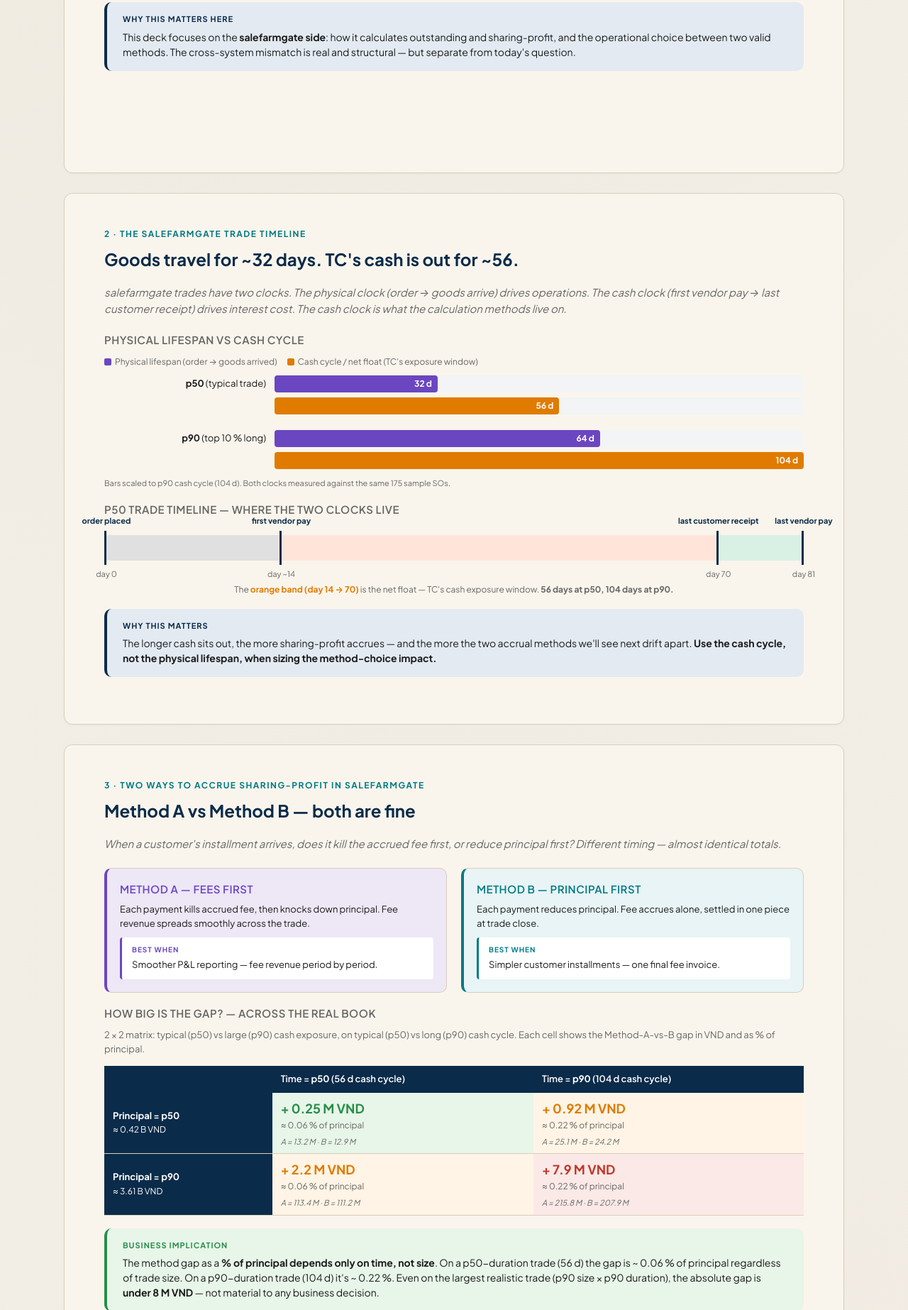
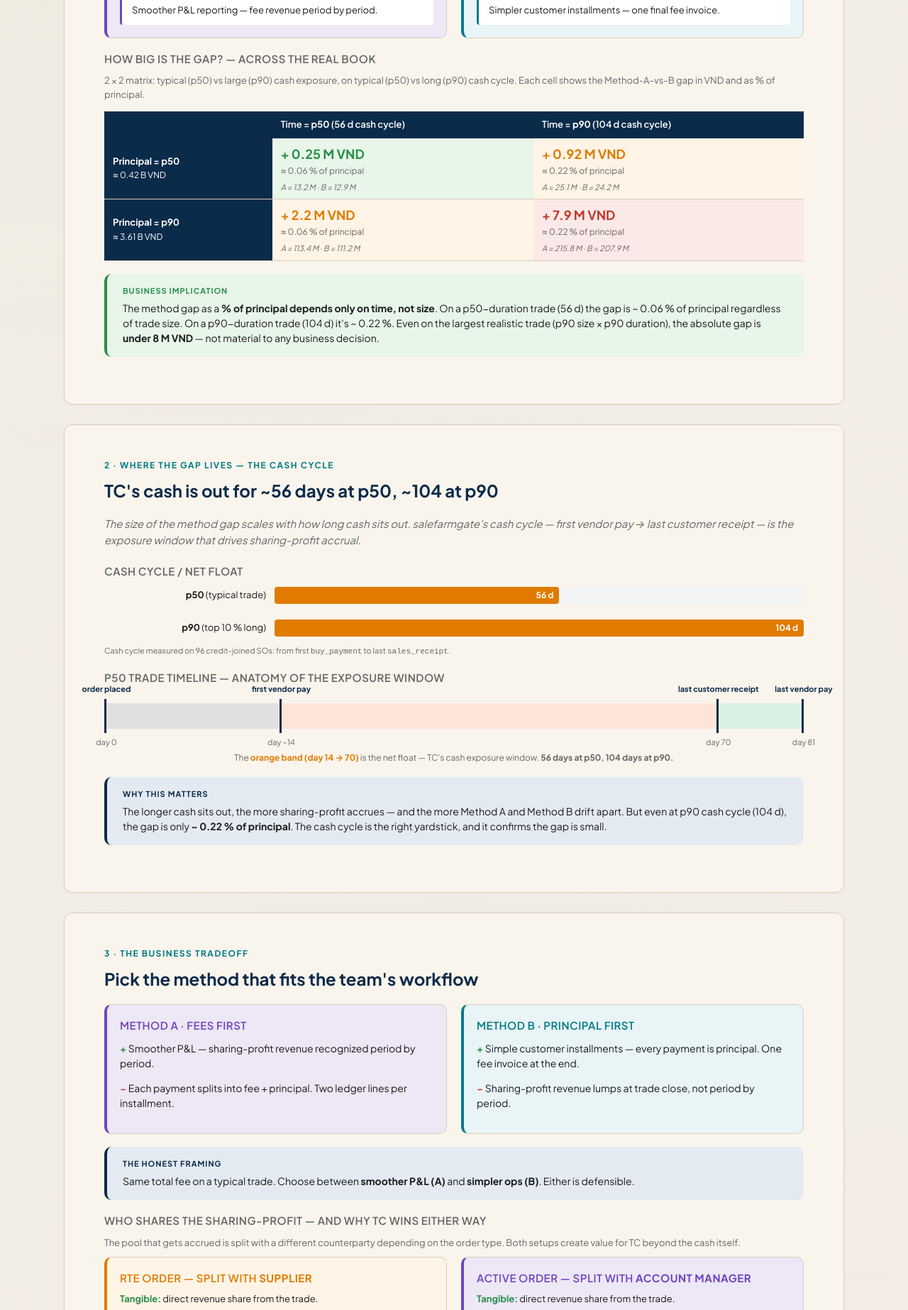
Before and after one commit to Techcoop-vn/demo, a plain HTML site: page 120526-demo-outstanding-analysis.html in a window 1280 px wide. Shown: the part 954-2800 px from the top of the page at 71% size. Drawn offline with Linux system fonts and the light colour scheme.

Commit message:
updated demo

```diff
--- a/120526-demo-outstanding-analysis.html
+++ b/120526-demo-outstanding-analysis.html
@@ -122,79 +122,9 @@
   </div>
 </div>
 
-<!-- ======== SLIDE 2: BRIEF BACKSTORY — STORY 1 IN ONE SLIDE ======== -->
+<!-- ======== SLIDE 2: SHARING-PROFIT METHODS (opening content slide) ======== -->
 <div class="slide">
-  <div class="slide-num">1 · Backstory — why the same word means two things</div>
-  <h2>farmnet and salefarmgate define "outstanding" differently</h2>
-  <p class="subtitle">Brief context before we dig into salefarmgate. Full details in the cross-system companion deck.</p>
-
-  <div class="two-col">
-    <div class="method-card farmnet">
-      <h3 style="color:var(--red);margin-top:0;margin-bottom:6px"><span class="pill farmnet">farmnet</span></h3>
-      <p style="font-size:13px;margin-bottom:0"><strong>Outstanding = principal + margin + VAT</strong>, fused into one number at SO creation.</p>
-    </div>
-    <div class="method-card farmgate">
-      <h3 style="color:var(--teal);margin-top:0;margin-bottom:6px"><span class="pill farmgate">salefarmgate</span></h3>
-      <p style="font-size:13px;margin-bottom:0"><strong>Outstanding = principal only</strong> (cash gap). Sharing-profit lives in a separate, time-accrued column.</p>
-    </div>
-  </div>
-
-  <div class="callout navy">
-    <div class="lbl">Why this matters here</div>
-    <p>This deck focuses on the <strong>salefarmgate side</strong>: how it calculates outstanding and sharing-profit, and the operational choice between two valid methods. The cross-system mismatch is real and structural — but separate from today's question.</p>
-  </div>
-</div>
-
-<!-- ======== SLIDE 3: THE TRADE TIMELINE ======== -->
-<div class="slide">
-  <div class="slide-num">2 · The salefarmgate trade timeline</div>
-  <h2>Goods travel for ~32 days. TC's cash is out for ~56.</h2>
-  <p class="subtitle">salefarmgate trades have two clocks. The physical clock (order → goods arrive) drives operations. The cash clock (first vendor pay → last customer receipt) drives interest cost. The cash clock is what the calculation methods live on.</p>
-
-  <h3>Physical lifespan vs cash cycle</h3>
-  <div class="legend" style="font-size:12px;color:var(--gray-m);display:flex;gap:14px;margin:6px 0 10px;align-items:center">
-    <span><span style="display:inline-block;width:10px;height:10px;background:var(--purple);border-radius:2px;margin-right:5px;vertical-align:middle"></span>Physical lifespan (order → goods arrived)</span>
-    <span><span style="display:inline-block;width:10px;height:10px;background:var(--orange);border-radius:2px;margin-right:5px;vertical-align:middle"></span>Cash cycle / net float (TC's exposure window)</span>
-  </div>
-  <div style="margin:6px 0 16px">
-    <div class="bar-row">
-      <div class="bar-label"><strong>p50</strong> (typical trade)</div>
-      <div class="bar-track"><div class="bar-fill purple" style="width:30.8%">32 d</div></div>
-    </div>
-    <div class="bar-row">
-      <div class="bar-label">&nbsp;</div>
-      <div class="bar-track"><div class="bar-fill orange" style="width:53.8%">56 d</div></div>
-    </div>
-    <div style="height:8px"></div>
-    <div class="bar-row">
-      <div class="bar-label"><strong>p90</strong> (top 10 % long)</div>
-      <div class="bar-track"><div class="bar-fill purple" style="width:61.5%">64 d</div></div>
-    </div>
-    <div class="bar-row">
-      <div class="bar-label">&nbsp;</div>
-      <div class="bar-track"><div class="bar-fill orange" style="width:100%">104 d</div></div>
-    </div>
-  </div>
-  <p style="font-size:11px;color:var(--gray-m);margin-top:-4px;margin-bottom:14px">Bars scaled to p90 cash cycle (104 d). Both clocks measured against the same 175 sample SOs.</p>
-
-  <h3>p50 trade timeline — where the two clocks live</h3>
-  <div style="background:linear-gradient(to right,#E0E0E0 0%,#E0E0E0 25%,#FFE5D9 25%,#FFE5D9 87.5%,#D9F0E5 87.5%,#D9F0E5 100%);height:36px;border-radius:6px;position:relative;margin:24px 0 32px">
-    <div style="position:absolute;top:-6px;bottom:-6px;left:0;border-left:3px solid var(--navy)"><div style="position:absolute;top:-22px;transform:translateX(-50%);font-size:11px;color:var(--navy);font-weight:700;white-space:nowrap">order placed</div><div style="position:absolute;bottom:-22px;transform:translateX(-50%);font-size:11px;color:var(--gray-m);white-space:nowrap">day 0</div></div>
-    <div style="position:absolute;top:-6px;bottom:-6px;left:25%;border-left:3px solid var(--navy)"><div style="position:absolute;top:-22px;transform:translateX(-50%);font-size:11px;color:var(--navy);font-weight:700;white-space:nowrap">first vendor pay</div><div style="position:absolute;bottom:-22px;transform:translateX(-50%);font-size:11px;color:var(--gray-m);white-space:nowrap">day ~14</div></div>
-    <div style="position:absolute;top:-6px;bottom:-6px;left:87.5%;border-left:3px solid var(--navy)"><div style="position:absolute;top:-22px;transform:translateX(-50%);font-size:11px;color:var(--navy);font-weight:700;white-space:nowrap">last customer receipt</div><div style="position:absolute;bottom:-22px;transform:translateX(-50%);font-size:11px;color:var(--gray-m);white-space:nowrap">day 70</div></div>
-    <div style="position:absolute;top:-6px;bottom:-6px;right:0;border-left:3px solid var(--navy)"><div style="position:absolute;top:-22px;transform:translateX(-50%);font-size:11px;color:var(--navy);font-weight:700;white-space:nowrap">last vendor pay</div><div style="position:absolute;bottom:-22px;transform:translateX(-50%);font-size:11px;color:var(--gray-m);white-space:nowrap">day 81</div></div>
-  </div>
-  <p style="text-align:center;font-size:12px;color:var(--gray-m);margin-bottom:0">The <strong style="color:var(--orange)">orange band (day 14 → 70)</strong> is the net float — TC's cash exposure window. <strong>56 days at p50, 104 days at p90.</strong></p>
-
-  <div class="callout navy">
-    <div class="lbl">Why this matters</div>
-    <p>The longer cash sits out, the more sharing-profit accrues — and the more the two accrual methods we'll see next drift apart. <strong>Use the cash cycle, not the physical lifespan, when sizing the method-choice impact.</strong></p>
-  </div>
-</div>
-
-<!-- ======== SLIDE 4: SHARING-PROFIT METHODS ======== -->
-<div class="slide">
-  <div class="slide-num">3 · Two ways to accrue sharing-profit in salefarmgate</div>
+  <div class="slide-num">1 · Two ways to accrue sharing-profit in salefarmgate</div>
   <h2>Method A vs Method B — both are fine</h2>
   <p class="subtitle">When a customer's installment arrives, does it kill the accrued fee first, or reduce principal first? Different timing — almost identical totals.</p>
 
@@ -264,21 +194,56 @@
   </div>
 </div>
 
-<!-- ======== SLIDE 5: BUSINESS TRADEOFF ======== -->
+<!-- ======== SLIDE 3: CASH CYCLE (no physical-lifespan stats) ======== -->
 <div class="slide">
-  <div class="slide-num">4 · The business tradeoff</div>
+  <div class="slide-num">2 · Where the gap lives — the cash cycle</div>
+  <h2>TC's cash is out for ~56 days at p50, ~104 at p90</h2>
+  <p class="subtitle">The size of the method gap scales with how long cash sits out. salefarmgate's cash cycle — first vendor pay → last customer receipt — is the exposure window that drives sharing-profit accrual.</p>
+
+  <h3>Cash cycle / net float</h3>
+  <div style="margin:6px 0 16px">
+    <div class="bar-row">
+      <div class="bar-label"><strong>p50</strong> (typical trade)</div>
+      <div class="bar-track"><div class="bar-fill orange" style="width:53.8%">56 d</div></div>
+    </div>
+    <div style="height:8px"></div>
+    <div class="bar-row">
+      <div class="bar-label"><strong>p90</strong> (top 10 % long)</div>
+      <div class="bar-track"><div class="bar-fill orange" style="width:100%">104 d</div></div>
+    </div>
+  </div>
+  <p style="font-size:11px;color:var(--gray-m);margin-top:-4px;margin-bottom:14px">Cash cycle measured on 96 credit-joined SOs: from first <code>buy_payment</code> to last <code>sales_receipt</code>.</p>
+
+  <h3>p50 trade timeline — anatomy of the exposure window</h3>
+  <div style="background:linear-gradient(to right,#E0E0E0 0%,#E0E0E0 25%,#FFE5D9 25%,#FFE5D9 87.5%,#D9F0E5 87.5%,#D9F0E5 100%);height:36px;border-radius:6px;position:relative;margin:24px 0 32px">
+    <div style="position:absolute;top:-6px;bottom:-6px;left:0;border-left:3px solid var(--navy)"><div style="position:absolute;top:-22px;transform:translateX(-50%);font-size:11px;color:var(--navy);font-weight:700;white-space:nowrap">order placed</div><div style="position:absolute;bottom:-22px;transform:translateX(-50%);font-size:11px;color:var(--gray-m);white-space:nowrap">day 0</div></div>
+    <div style="position:absolute;top:-6px;bottom:-6px;left:25%;border-left:3px solid var(--navy)"><div style="position:absolute;top:-22px;transform:translateX(-50%);font-size:11px;color:var(--navy);font-weight:700;white-space:nowrap">first vendor pay</div><div style="position:absolute;bottom:-22px;transform:translateX(-50%);font-size:11px;color:var(--gray-m);white-space:nowrap">day ~14</div></div>
+    <div style="position:absolute;top:-6px;bottom:-6px;left:87.5%;border-left:3px solid var(--navy)"><div style="position:absolute;top:-22px;transform:translateX(-50%);font-size:11px;color:var(--navy);font-weight:700;white-space:nowrap">last customer receipt</div><div style="position:absolute;bottom:-22px;transform:translateX(-50%);font-size:11px;color:var(--gray-m);white-space:nowrap">day 70</div></div>
+    <div style="position:absolute;top:-6px;bottom:-6px;right:0;border-left:3px solid var(--navy)"><div style="position:absolute;top:-22px;transform:translateX(-50%);font-size:11px;color:var(--navy);font-weight:700;white-space:nowrap">last vendor pay</div><div style="position:absolute;bottom:-22px;transform:translateX(-50%);font-size:11px;color:var(--gray-m);white-space:nowrap">day 81</div></div>
+  </div>
+  <p style="text-align:center;font-size:12px;color:var(--gray-m);margin-bottom:0">The <strong style="color:var(--orange)">orange band (day 14 → 70)</strong> is the net float — TC's cash exposure window. <strong>56 days at p50, 104 days at p90.</strong></p>
+
+  <div class="callout navy">
+    <div class="lbl">Why this matters</div>
+    <p>The longer cash sits out, the more sharing-profit accrues — and the more Method A and Method B drift apart. But even at p90 cash cycle (104 d), the gap is only <strong>~ 0.22 % of principal</strong>. The cash cycle is the right yardstick, and it confirms the gap is small.</p>
+  </div>
+</div>
+
+<!-- ======== SLIDE 4: BUSINESS TRADEOFF + RTE / ACTIVE FRAMING ======== -->
+<div class="slide">
+  <div class="slide-num">3 · The business tradeoff</div>
   <h2>Pick the method that fits the team's workflow</h2>
 
   <div class="two-col">
     <div class="method-card purple">
       <h3 style="color:var(--purple);margin-top:0">Method A · Fees first</h3>
-      <p style="font-size:14px"><strong style="color:var(--green)">+</strong> Smoother P&amp;L — fee revenue recognized period by period.</p>
+      <p style="font-size:14px"><strong style="color:var(--green)">+</strong> Smoother P&amp;L — sharing-profit revenue recognized period by period.</p>
       <p style="font-size:14px"><strong style="color:var(--red)">−</strong> Each payment splits into fee + principal. Two ledger lines per installment.</p>
     </div>
     <div class="method-card farmgate">
       <h3 style="color:var(--teal);margin-top:0">Method B · Principal first</h3>
       <p style="font-size:14px"><strong style="color:var(--green)">+</strong> Simple customer installments — every payment is principal. One fee invoice at the end.</p>
-      <p style="font-size:14px"><strong style="color:var(--red)">−</strong> Fee revenue lumps at trade close, not period by period.</p>
+      <p style="font-size:14px"><strong style="color:var(--red)">−</strong> Sharing-profit revenue lumps at trade close, not period by period.</p>
     </div>
   </div>
 
@@ -287,15 +252,36 @@
     <p>Same total fee on a typical trade. Choose between <strong>smoother P&amp;L (A)</strong> and <strong>simpler ops (B)</strong>. Either is defensible.</p>
   </div>
 
+  <h3>Who shares the sharing-profit — and why TC wins either way</h3>
+  <p style="font-size:13px;color:var(--gray-m);margin-bottom:10px">The pool that gets accrued is split with a different counterparty depending on the order type. Both setups create value for TC beyond the cash itself.</p>
+
+  <div class="two-col">
+    <div class="method-card orange">
+      <h3 style="color:var(--orange);margin-top:0;margin-bottom:8px">RTE order — split with <strong>Supplier</strong></h3>
+      <p style="font-size:13px;margin-bottom:6px"><strong style="color:var(--green)">Tangible:</strong> direct revenue share from the trade.</p>
+      <p style="font-size:13px;margin-bottom:0"><strong style="color:var(--purple)">Intangible:</strong> increases capital available to the supplier — strengthens the supply base and TC's working relationship for future orders.</p>
+    </div>
+    <div class="method-card purple">
+      <h3 style="color:var(--purple);margin-top:0;margin-bottom:8px">Active order — split with <strong>Account Manager</strong></h3>
+      <p style="font-size:13px;margin-bottom:6px"><strong style="color:var(--green)">Tangible:</strong> direct revenue share from the trade.</p>
+      <p style="font-size:13px;margin-bottom:0"><strong style="color:var(--purple)">Intangible:</strong> incentivizes the Account Manager to source more opportunities — directly grows TC's deal flow.</p>
+    </div>
+  </div>
+
+  <div class="callout green">
+    <div class="lbl">TC's position</div>
+    <p>Whichever counterparty receives the share, TC captures both <strong>tangible value</strong> (its own portion of the sharing-profit) and <strong>intangible value</strong> (deeper supplier capital base in the RTE case, or stronger AM incentive in the Active case). The method choice doesn't change either side of this — the pool is the same; only the timing of recognition differs.</p>
+  </div>
+
   <div class="callout orange">
     <div class="lbl">Footnote</div>
     <p>Gap reaches ~ 1 % of principal on stuck trades. Re-visit if long-tail / default volume grows.</p>
   </div>
 </div>
 
-<!-- ======== SLIDE 6: CLOSING — THE SALEFARMGATE DECISION ======== -->
+<!-- ======== SLIDE 5: CLOSING — THE SALEFARMGATE DECISION ======== -->
 <div class="slide">
-  <div class="slide-num">5 · The decision</div>
+  <div class="slide-num">4 · The decision</div>
   <h2>For salefarmgate: pick a method, move on</h2>
 
   <table>
@@ -317,6 +303,29 @@
   <div class="callout purple" style="margin-top:18px">
     <div class="lbl">Single takeaway</div>
     <p style="font-size:15px">The two methods produce essentially the same total sharing-profit on a typical salefarmgate trade. <strong>This is a workflow choice, not a revenue lever.</strong> Pick whichever fits the finance and customer-ops teams better.</p>
+  </div>
+</div>
+
+<!-- ======== SLIDE 6: BACKSTORY (moved to the end) ======== -->
+<div class="slide">
+  <div class="slide-num">5 · Backstory — why the same word means two things</div>
+  <h2>farmnet and salefarmgate define "outstanding" differently</h2>
+  <p class="subtitle">Brief cross-system context. Not part of today's decision — but useful when a TC-wide report combines numbers from both systems.</p>
+
+  <div class="two-col">
+    <div class="method-card farmnet">
+      <h3 style="color:var(--red);margin-top:0;margin-bottom:6px"><span class="pill farmnet">farmnet</span></h3>
+      <p style="font-size:13px;margin-bottom:0"><strong>Outstanding = principal + margin + VAT</strong>, fused into one number at SO creation.</p>
+    </div>
+    <div class="method-card farmgate">
+      <h3 style="color:var(--teal);margin-top:0;margin-bottom:6px"><span class="pill farmgate">salefarmgate</span></h3>
+      <p style="font-size:13px;margin-bottom:0"><strong>Outstanding = principal only</strong> (cash gap). Sharing-profit lives in a separate, time-accrued column.</p>
+    </div>
+  </div>
+
+  <div class="callout navy">
+    <div class="lbl">Why this matters when reading TC-wide reports</div>
+    <p>Summing "farmnet outstanding" + "salefarmgate outstanding" silently mixes a marked-up number with a principal-only number. Same word, different math. The cross-system mismatch is real and structural — but separate from today's question.</p>
   </div>
 
   <p style="font-size:11px;color:var(--ink-soft);font-style:italic;margin-top:24px">
```
